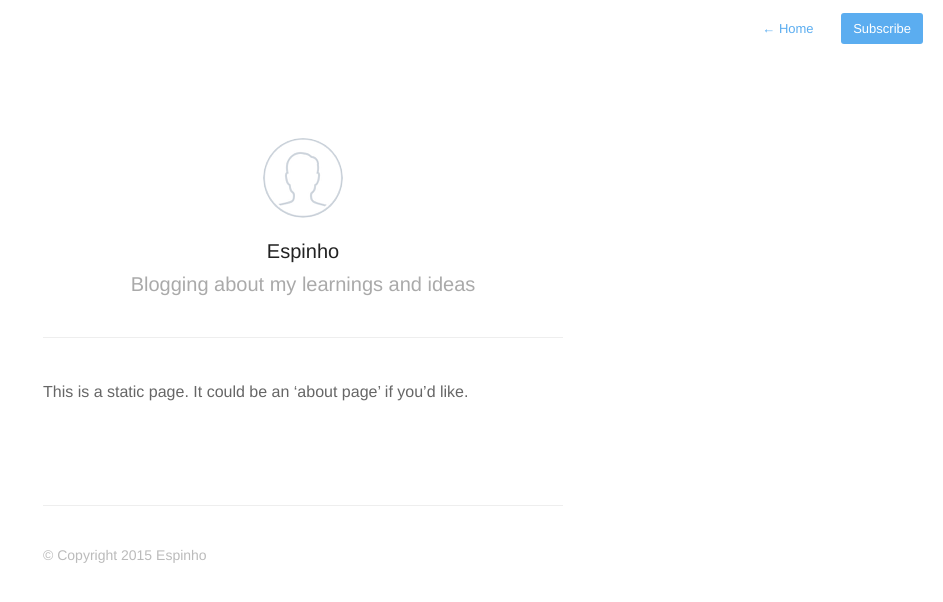
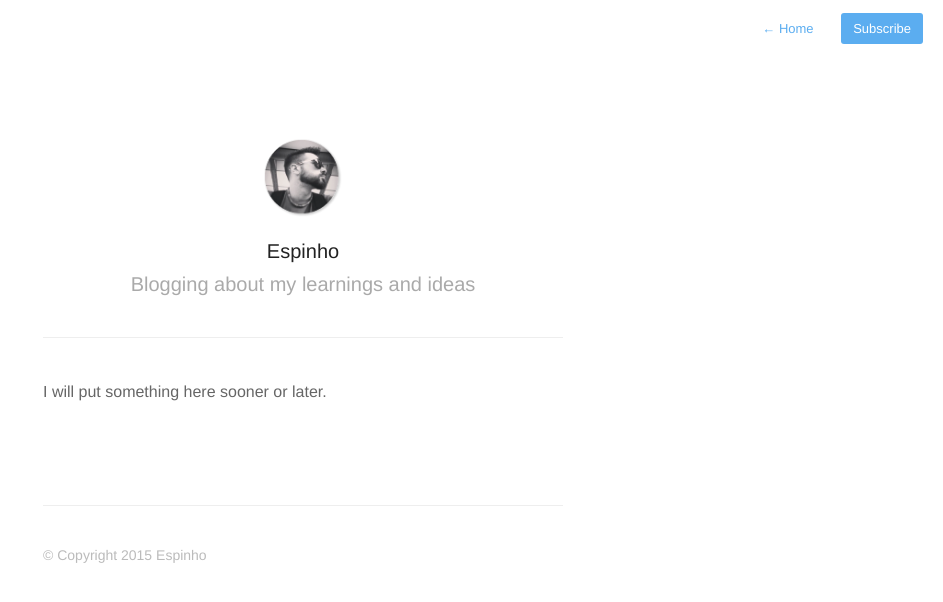
Before and after one commit to espinhogr/espinhogr.github.io, a Jekyll site: the page built from about.md, in a window 1280 px wide. Shown: the top 602 px of the page, without its empty margins (337-1280 px from the left). Built offline with Jekyll 4.4.1, drawn with Linux system fonts in a browser that asks for light colours; nearby versions of some CDN libraries; Markdown is read by kramdown in place of the engine named in the settings.

Commit message:
Published first article

```diff
--- a/about.md
+++ b/about.md
@@ -4,6 +4,6 @@
 profile: true
 ---
 
-This is a static page. It could be an 'about page' if you'd like.
+I will put something here sooner or later.
 
 {% include footer.html %}
--- a/assets/css/style.css
+++ b/assets/css/style.css
@@ -182,8 +182,10 @@
 	transition: all 0.15s ease;
 }
 
-ul 	{ margin:0; padding:0; }
-li	{ list-style-type:circle; list-style-position:inside; }
+ul, ol { margin:0; padding:0; margin-bottom:20px; margin-left:10px; }
+li	{ list-style-position:inside; }
+ol li {list-style-type: upper-roman;}
+ul li {list-style-type:disk;}
 
 /* Line Height */
 #post-body, p { line-height:1.7; }
@@ -233,7 +235,8 @@
 }
 
 .post h2 {
-	margin-bottom: 40px;
+	margin-bottom: 20px;
+	margin-top:40px;
 	  font: 300 24px/1.5 "Helvetica Neue",Helvetica,Arial,sans-serif;
 	  color: #111;
 }
@@ -291,7 +294,7 @@
 	background: #eee;
 }
 
-span.code { font-family:Menlo, Monaco, Courier; background-color:#EEE; font-size:14px; }
+code { font-family:Menlo, Monaco, Courier; background-color:#EEE; font-size:14px; }
 
 pre	{
 	font-family:Menlo, Monaco, Courier;
```
Also changed, not shown: _posts/2013-11-10-welcome-to-jekyll.markdown (deleted, +0 -23 lines), _posts/2015-07-12-trampolines-in-scala.md (renamed from _drafts/trampolines-scala.md, +6 -8 lines), assets/images/Kactus-theme-index.png (deleted), assets/images/Kactus-theme-post.png (deleted), assets/images/avatar.png, assets/images/avatar@2x.png, 1 other file.
